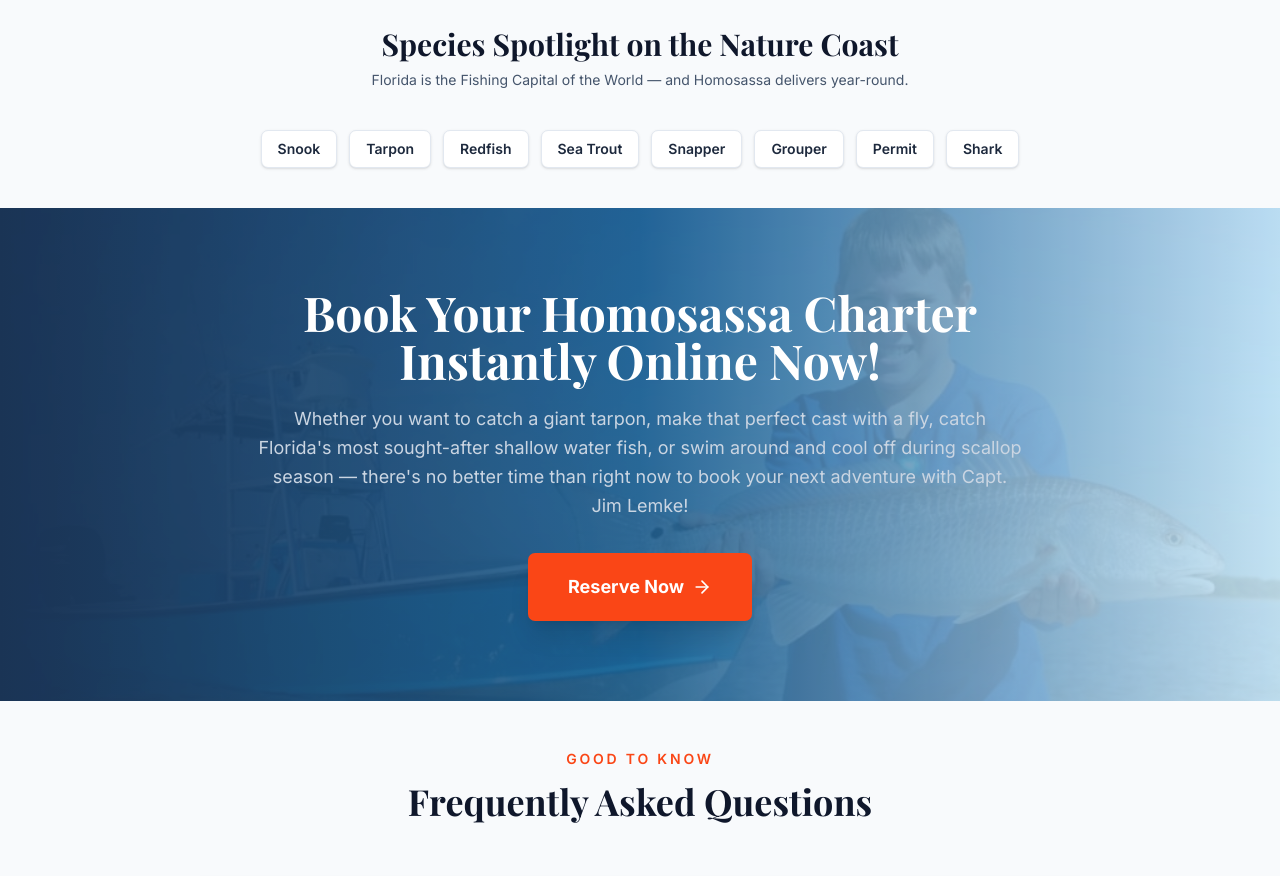
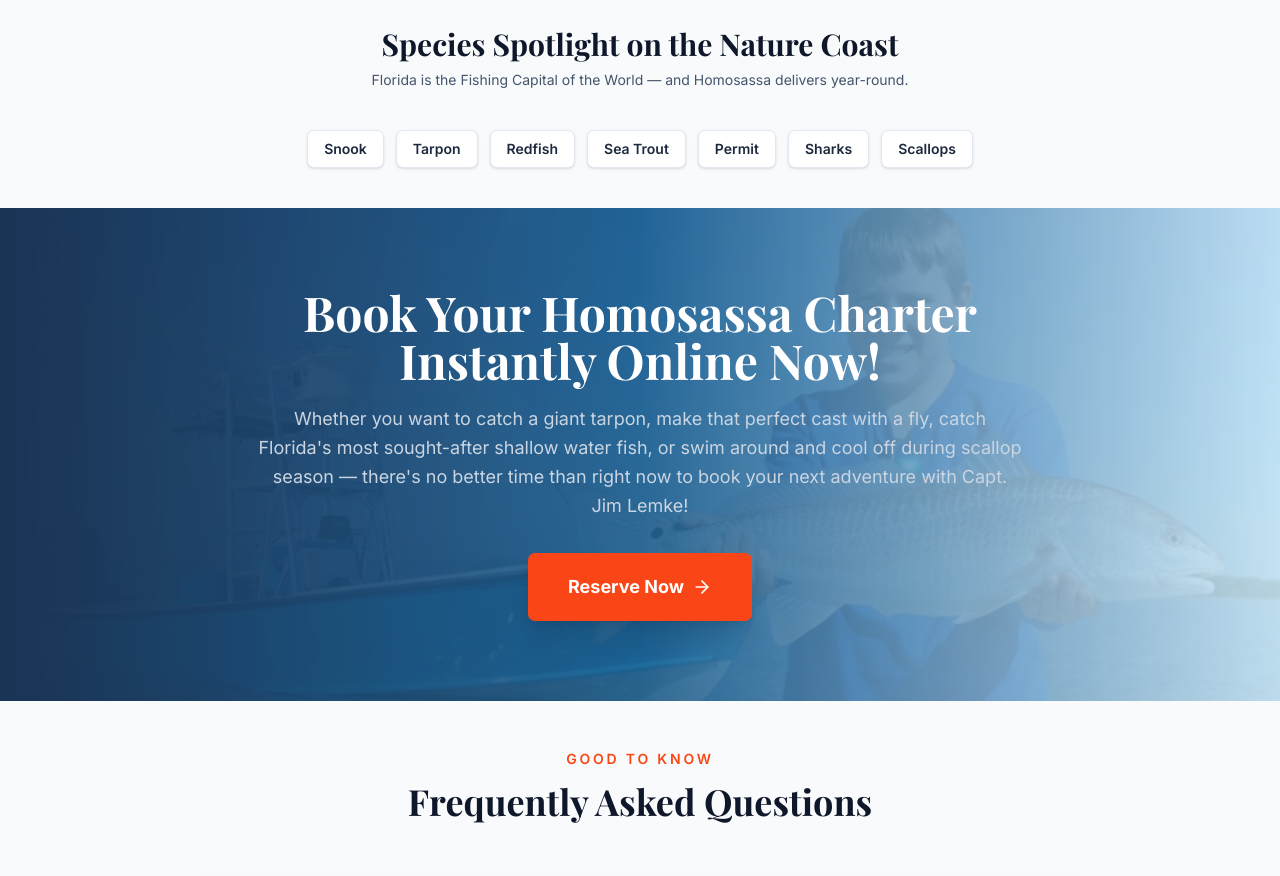
Before and after one commit to SteamWorksWeb/light-tackle-adventures, a Next.js app: page / in a window 1280 px wide. Shown: the part 3400-4276 px from the top of the page. Built offline with nearby package versions, Linux system fonts and the light colour scheme; a web font is replaced by a local one.

Commit message:
feat: wire Species Spotlight pills to /species/* SEO pages; remove Snapper/Grouper (no dedicated pages)

```diff
--- a/src/app/page.tsx
+++ b/src/app/page.tsx
@@ -92,8 +92,13 @@ const faqItems = [
 ];
 
 const species = [
-  "Snook", "Tarpon", "Redfish", "Sea Trout",
-  "Snapper", "Grouper", "Permit", "Shark",
+  { label: "Snook",     href: "/species/snook" },
+  { label: "Tarpon",    href: "/species/tarpon" },
+  { label: "Redfish",   href: "/species/redfish" },
+  { label: "Sea Trout", href: "/species/sea-trout" },
+  { label: "Permit",    href: "/species/permit" },
+  { label: "Sharks",    href: "/species/sharks" },
+  { label: "Scallops",  href: "/species/scallops" },
 ];
 
 const blogPosts = [
@@ -421,12 +426,13 @@ export default function HomePage() {
           </div>
           <div className="flex flex-wrap justify-center gap-3">
             {species.map((s) => (
-              <span
-                key={s}
-                className="px-4 py-2 bg-white text-slate-800 text-sm font-semibold rounded-[7px] shadow-sm border border-slate-200 hover:border-[#FA4616]/40 hover:shadow-md hover:text-[#FA4616] transition-all duration-200 cursor-pointer"
+              <Link
+                key={s.href}
+                href={s.href}
+                className="px-4 py-2 bg-white text-slate-800 text-sm font-semibold rounded-[7px] shadow-sm border border-slate-200 hover:border-[#FA4616]/40 hover:shadow-md hover:text-[#FA4616] transition-all duration-200"
               >
-                {s}
-              </span>
+                {s.label}
+              </Link>
             ))}
           </div>
         </div>
```
